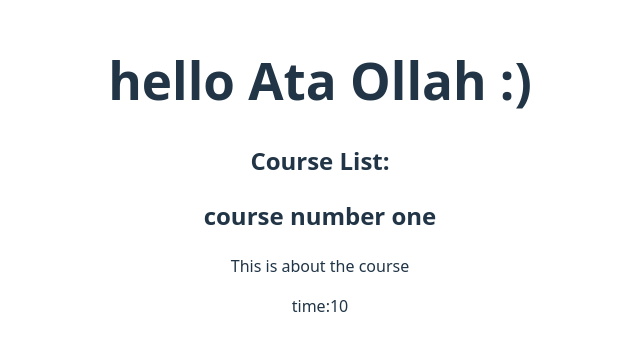
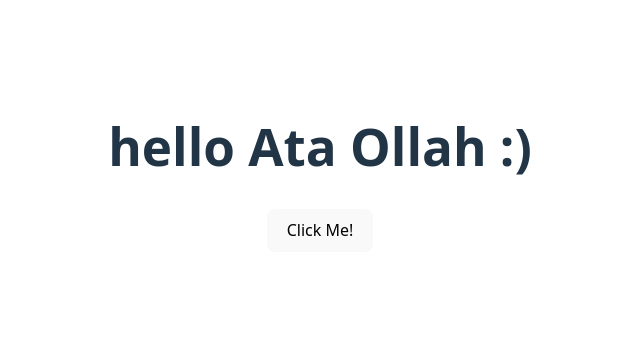
Before and after one commit to Atavagheffar/my-react-app-with-vite, a React (Vite) app: page / in a window 1280 px wide. Shown: the part 232-582 px from the top of the page, without its empty margins (320-960 px from the left). Built offline with nearby package versions, Linux system fonts and the light colour scheme.

Commit message:
add on click event + button

```diff
--- a/src/Components/home/CourseList.jsx
+++ b/src/Components/home/CourseList.jsx
@@ -4,12 +4,6 @@ export default function CourseList() {
   return (
     <div>
       <h2>Course List:</h2>
-      <CourseBox
-        course={{
-          title: "course number one",
-          details: "This is about the course",
-        }}
-      />
 
       {/* <h2>{course?.title}</h2>
       <p>{course?.details}</p>
--- a/src/Components/home/Main.jsx
+++ b/src/Components/home/Main.jsx
@@ -1,12 +1,12 @@
 import CourseBox from "./CourseBox";
 import CourseList from "./CourseList";
 export default function Main() {
+  const clickHandler = () => {
+    console.log("clickkkkkkkkkkkkkkkkk :)");
+  };
   return (
     <div>
-      <CourseList />
-      {/* <CourseBox title="html course" detail="html course detail" time="100" />
-      <CourseBox title="css course" detail="css course detail" time="110" />
-      <CourseBox title="js course" detail="js course detail" time="120" /> */}
+      <button onClick={clickHandler}>Click Me!</button>
     </div>
   );
 }
```
